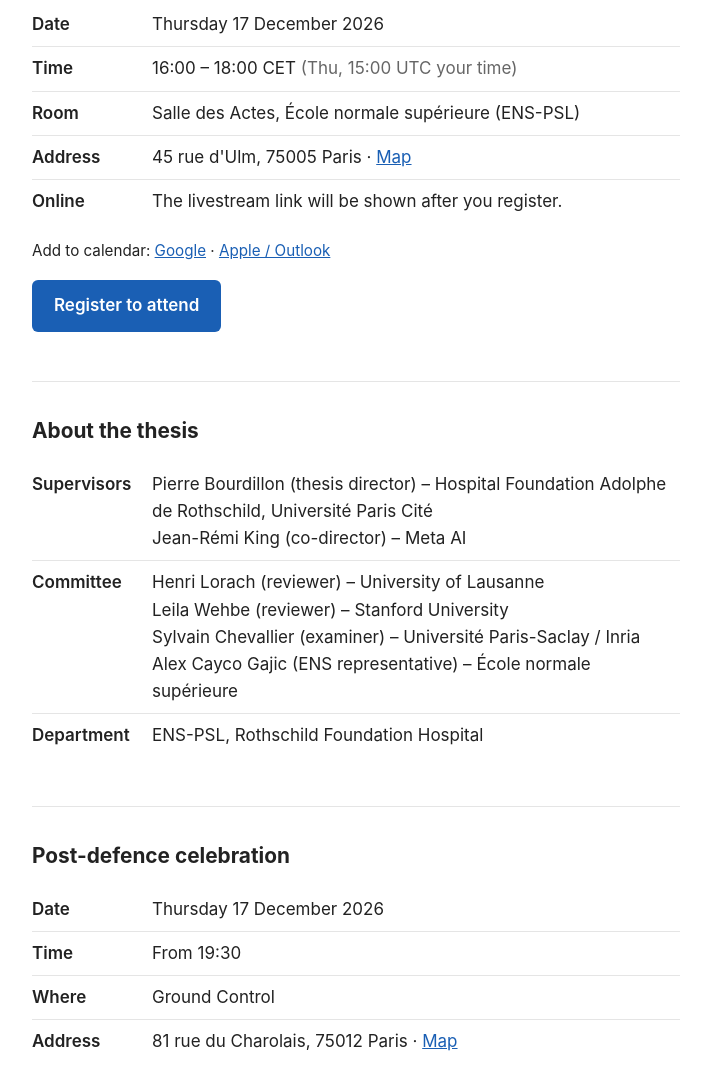
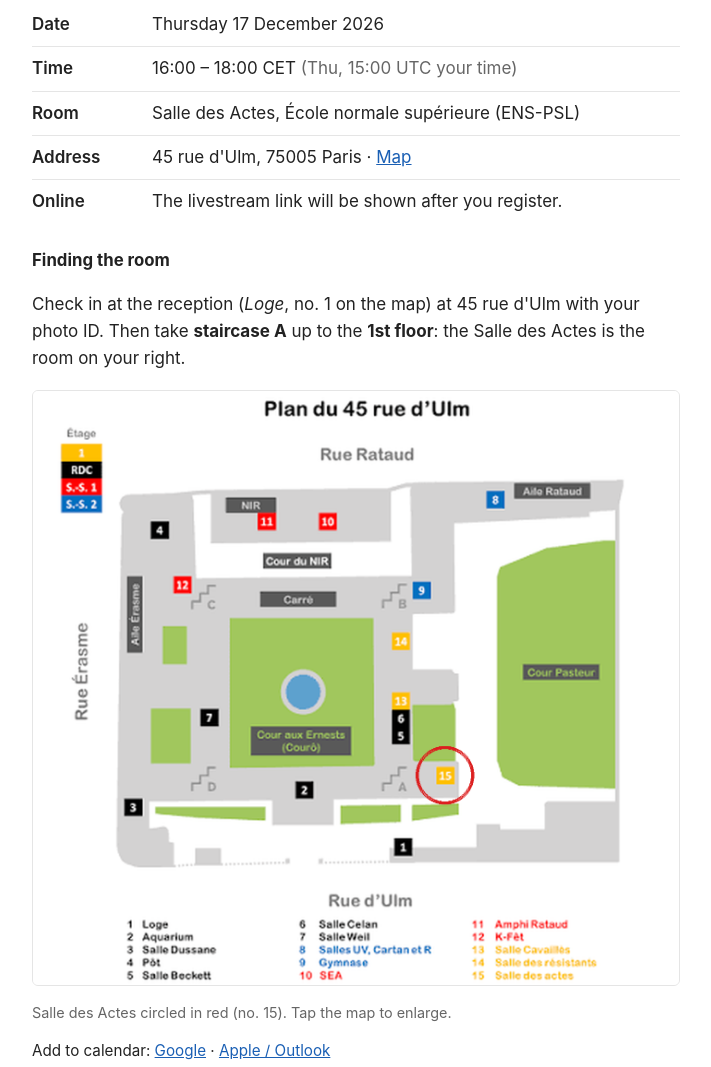
Before and after one commit to lucyzmf/lucy-defence, a plain HTML site: page index.html in a window 1280 px wide. Shown: the part 312-1379 px from the top of the page, without its empty margins (284-995 px from the left). Drawn offline with Linux system fonts and the light colour scheme.

Commit message:
Add room directions and ENS map with Salle des Actes circled
Co-Authored-By: Claude Opus 5.5 <noreply@anthropic.com>

```diff
--- a/app.js
+++ b/app.js
@@ -136,6 +136,11 @@
           ? row("Online", D.online.url ? `<a href="${esc(D.online.url)}" target="_blank" rel="noopener">Livestream link</a>` : esc(D.online.note || ""))
           : ""}
       </table>
+      ${D.findRoom || D.mapImage ? `
+        <h3>Finding the room</h3>
+        ${D.findRoom ? `<p>${D.findRoom}</p>` : ""}
+        ${D.mapImage ? `<a href="${esc(D.mapImage)}" target="_blank" rel="noopener"><img class="map-img" src="${esc(D.mapImage)}" alt="Map of 45 rue d'Ulm with the Salle des Actes (no. 15, next to staircase A) circled in red" loading="lazy"></a>
+          <p class="small muted">Salle des Actes circled in red (no. 15). Tap the map to enlarge.</p>` : ""}` : ""}
       ${calLinks(events.defence)}
       <p><a class="button" href="#register">Register to attend</a></p>
     </section>`;
--- a/config.js
+++ b/config.js
@@ -41,6 +41,11 @@ window.DEFENCE = {
     mapQuery: "École normale supérieure, 45 rue d'Ulm, 75005 Paris",
     // Your Google Calendar invite link — used for the "Add to calendar: Google" link
     calendarUrl: "https://calendar.app.google/dwv2MtcWn7kL8Fh19",
+    // (HTML ok) "Finding the room" text, shown above the map
+    findRoom:
+      "Check in at the reception (<em>Loge</em>, no. 1 on the map) at 45 rue d'Ulm with your photo ID. " +
+      "Then take <strong>staircase A</strong> up to the <strong>1st floor</strong>: the Salle des Actes is the room on your right.",
+    mapImage: "assets/ens-map.png",
     online: {
       show: true,
       // Tip: leave url empty and put the link in the Google Form confirmation message instead,
--- a/styles.css
+++ b/styles.css
@@ -55,6 +55,9 @@ tr:last-child th, tr:last-child td { border-bottom: 0; }
 
 .cal { font-size: .95rem; }
 
+h3 { font-size: 1.05rem; margin: 24px 0 8px; }
+.map-img { display: block; width: 100%; height: auto; border: 1px solid var(--line); border-radius: 6px; }
+
 .button {
   display: inline-block;
   background: var(--accent);
```
Also changed, not shown: assets/ens-map.png (added).
